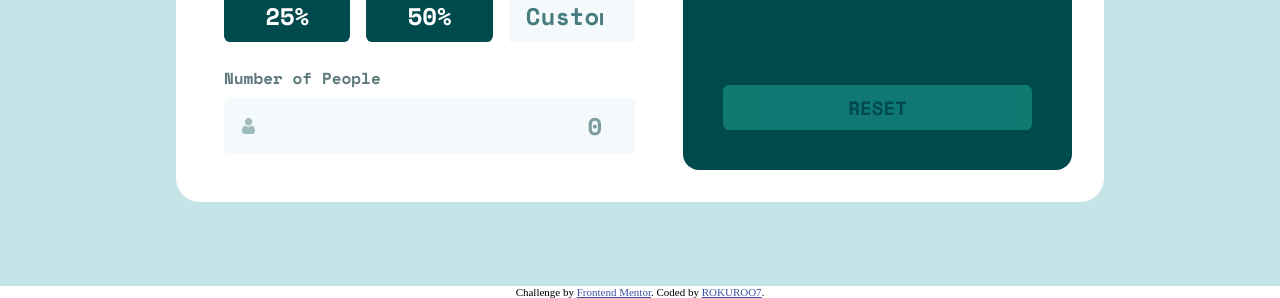
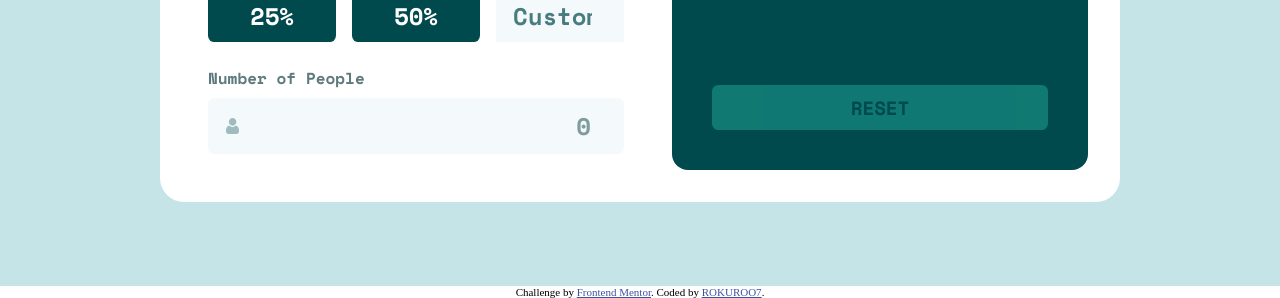
Before and after one commit to ROKUROO7/Tip-calculator-app, a plain HTML site: page index.html in a window 1280 px wide. Shown: the part 514-812 px from the top of the page. Drawn offline with nearby package versions, Linux system fonts and the light colour scheme.

Commit message:
width changes

```diff
--- a/scss/style.scss
+++ b/scss/style.scss
@@ -233,17 +233,16 @@ $large : 2rem;
   }
 
   .form {
-    max-width: 58rem;
+    max-width: 60rem;
     flex-direction: row;
     column-gap: $large;
     padding: $large;
 
     &_section {
-      max-width: 55%;
       padding: $small;
 
       &--Green900 {
-        min-width: 45%;
+        min-width: 26rem;
         padding: 2.5rem;
         padding-block-start: 3rem;
       }
```
Also changed, not shown: scss/style.css, 1 other file.
